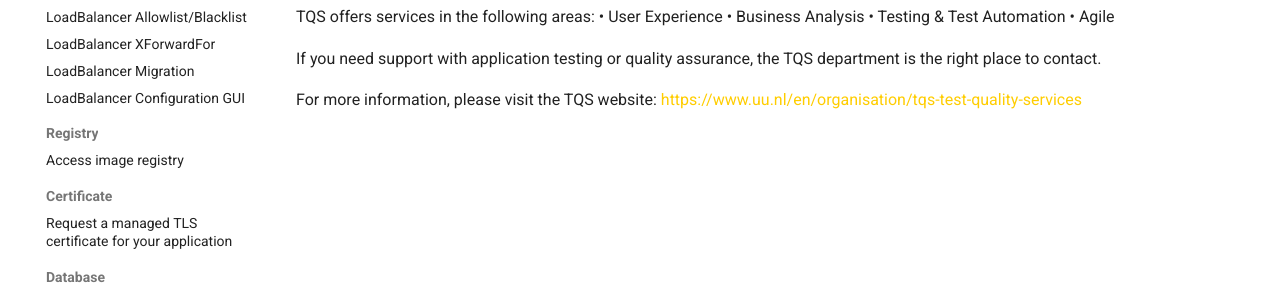
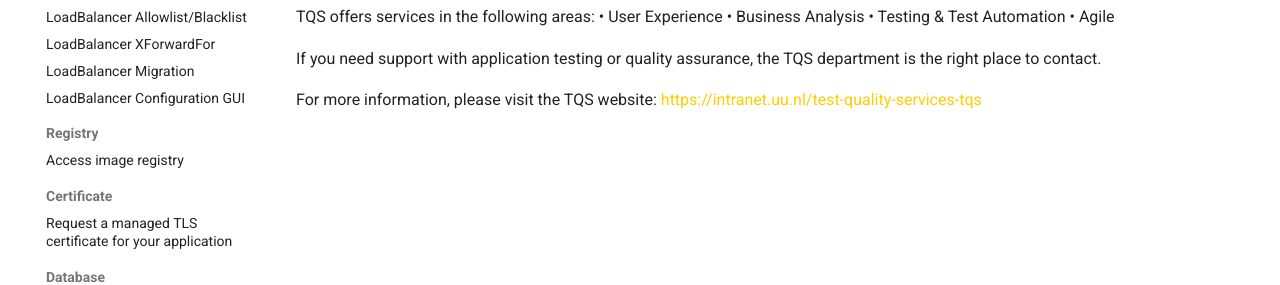
Before and after one commit to UtrechtUniversity/containerplatform-docs, an MkDocs documentation site: the page built from docs/content/guides/testing-tqs.md, in a window 1280 px wide. Shown: the part 609-894 px from the top of the page. Built offline with MkDocs 1.6.1 and Material for MkDocs 9.7.7, drawn with Linux system fonts in a browser that asks for light colours; some of the changed lines change nothing that is shown.

Commit message:
Fix link

```diff
--- a/docs/content/guides/testing-tqs.md
+++ b/docs/content/guides/testing-tqs.md
@@ -16,4 +16,4 @@
 
 If you need support with application testing or quality assurance, the TQS department is the right place to contact.
 
-For more information, please visit the TQS website: [https://www.uu.nl/en/organisation/tqs-test-quality-services](https://www.uu.nl/en/organisation/tqs-test-quality-services)
+For more information, please visit the TQS website: [https://intranet.uu.nl/test-quality-services-tqs](https://intranet.uu.nl/test-quality-services-tqs)
```
